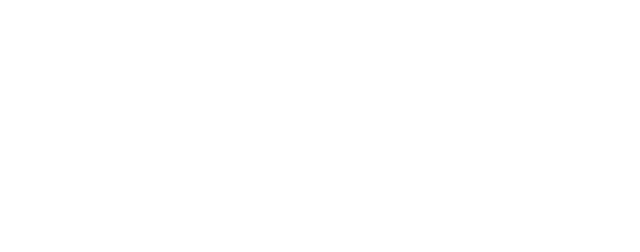
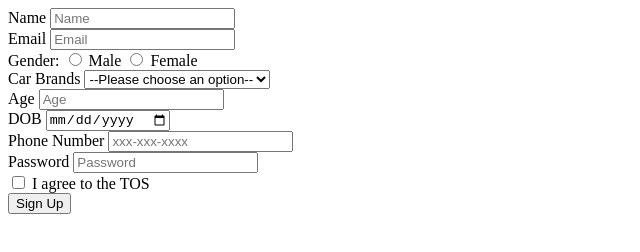
Before and after one commit to acciojob/signup-form-car-Tanish1016, a website: page main.html in a window 1280 px wide. Shown: the whole page, without its empty margins (0-640 px from the left). Drawn offline with Linux system fonts and the light colour scheme.

Commit message:
created a submission

```diff
--- a/main.html
+++ b/main.html
@@ -1,16 +1,73 @@
-<!DOCTYPE html>
+ <!DOCTYPE html>
+<html lang="en">
+<head>
+    <meta charset="UTF-8">
+    <meta name="viewport" content="width=device-width, initial-scale=1.0">
+    <title>Signup Form</title>
+    <link rel="stylesheet" href="styles.css">
+</head>
+<body>
 
-<html>
+    <form method="post">
+        <!-- Name -->
+        <label for="name">Name</label>
+        <input id="name" type="text" name="name" placeholder="Name" required>
+        <br>
 
-<head>
-	<link rel="stylesheet" href="styles.css">
-</head>
+        <!-- Email -->
+        <label for="email">Email</label>
+        <input type="email" id="email" name="email" placeholder="Email" required>
+        <br>
 
-<body>
-	<!-- the entire body must be written by student -->
-    <script type="text/javascript" src="./script.js">
-</script>
+        <!-- Gender -->
+        <label>Gender:</label>
+        <input type="radio" id="gender_m" name="gender" value="male" required>
+        <label for="gender_m">Male</label>
 
+        <input type="radio" id="gender_f" name="gender" value="female" required>
+        <label for="gender_f">Female</label>
+        <br>
+
+        <!-- Car Brands -->
+        <label for="cars">Car Brands</label>
+        <select id="cars" name="cars" required>
+            <option value="" disabled selected>--Please choose an option--</option>
+            <option value="bmw">BMW</option>
+            <option value="audi">Audi</option>
+            <option value="mercedes">Mercedes</option>
+            <option value="toyota">Toyota</option>
+        </select>
+        <br>
+
+        <!-- Age -->
+        <label for="age">Age</label>
+        <input type="number" id="age" name="age" placeholder="Age" required>
+        <br>
+
+        <!-- Date of Birth -->
+        <label for="dob">DOB</label>
+        <input type="date" id="dob" name="dob" required>
+        <br>
+
+        <!-- Phone Number -->
+        <label for="tel">Phone Number</label>
+        <input type="tel" id="tel" name="phone" placeholder="xxx-xxx-xxxx">
+        <br>
+
+        <!-- Password -->
+        <label for="password">Password</label>
+        <input type="password" id="password" name="password" placeholder="Password" required>
+        <br>
+
+        <!-- Terms of Service -->
+        <input type="checkbox" id="tos" name="tos" required>
+        <label for="tos">I agree to the TOS</label>
+        <br>
+
+        <!-- Submit Button -->
+        <button type="submit">Sign Up</button>
+    </form>
+
+    <script type="text/javascript" src="./script.js"></script>
 </body>
-
 </html>
```
